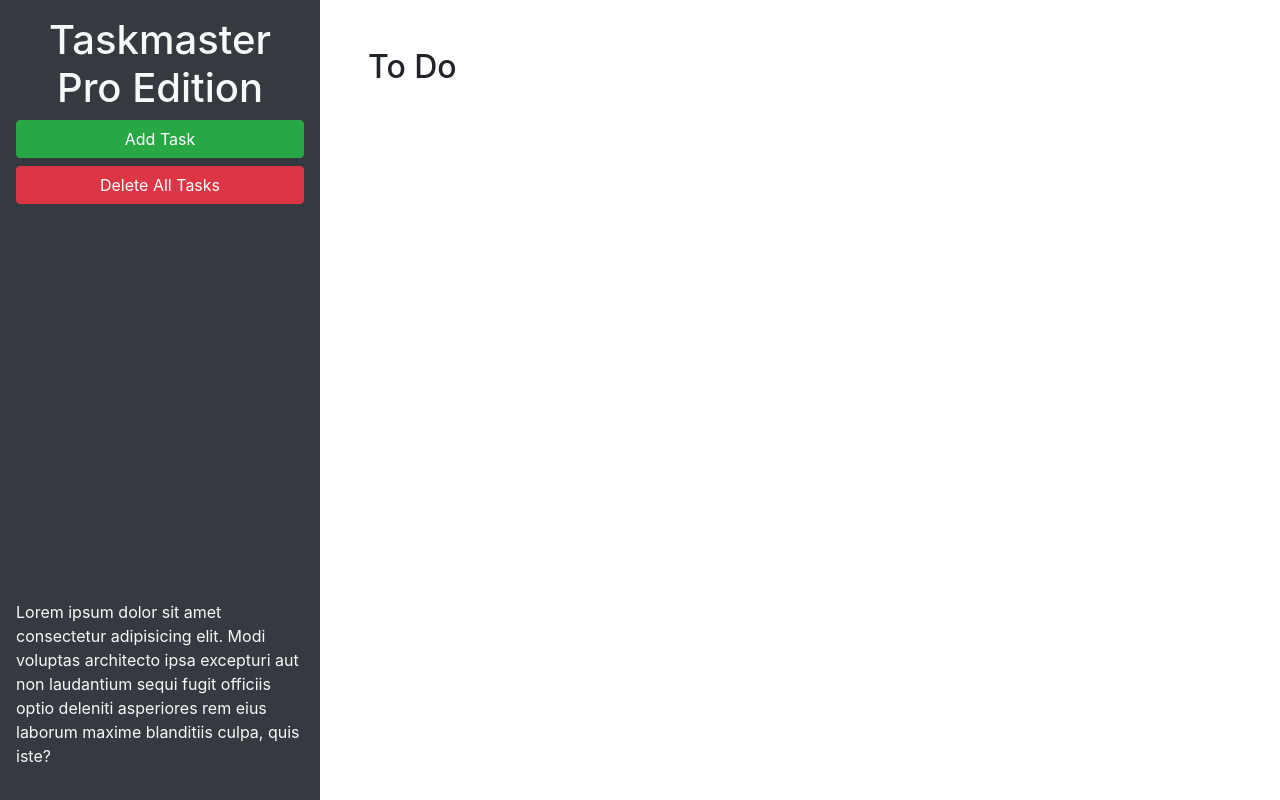
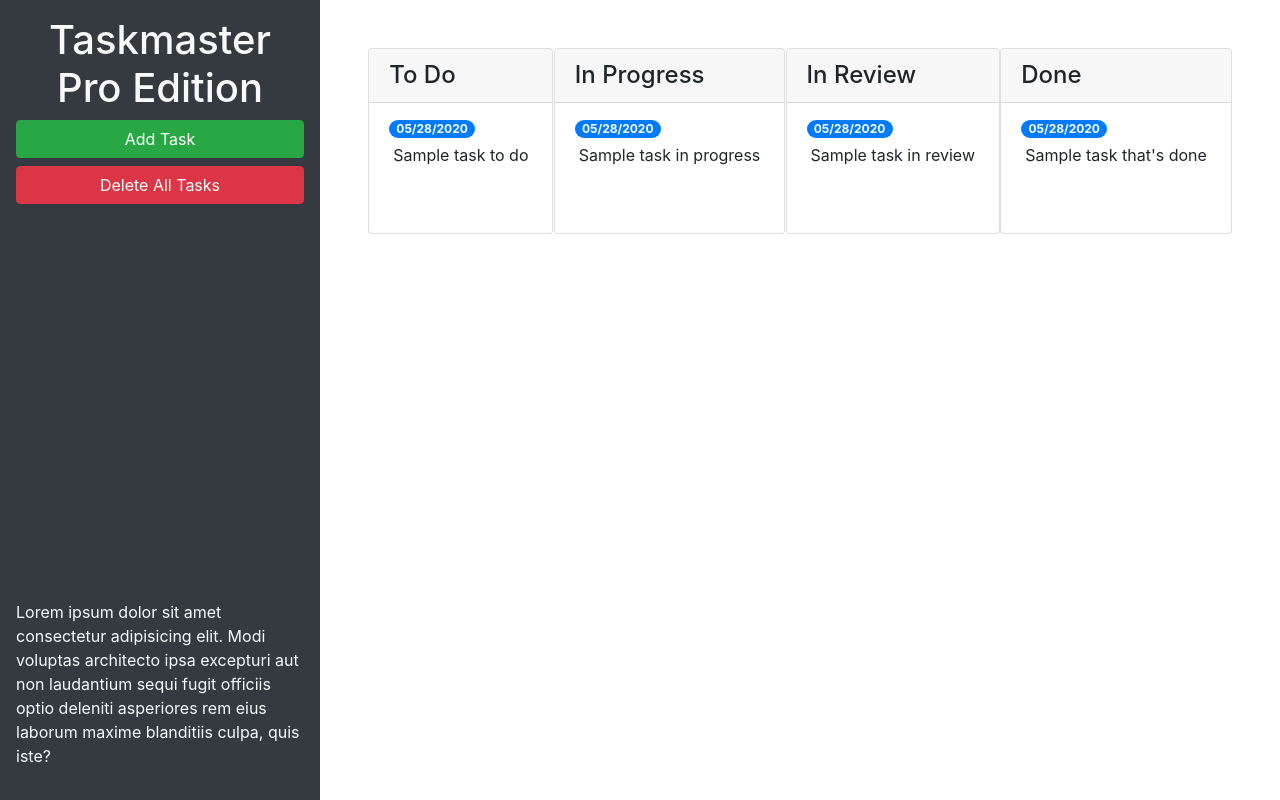
Before and after one commit to anthonypotts/taskmaster-pro, a plain HTML site: page index.html in a window 1280 px wide. Drawn offline with nearby package versions, Linux system fonts and the light colour scheme.

Commit message:
added bootstrap

```diff
--- a/index.html
+++ b/index.html
@@ -18,15 +18,64 @@
       <button id="create-task" class="btn btn-block btn-success" data-toggle="modal" data-target="#task-form-modal">Add
         Task</button>
       <button id="remove-tasks" class="btn btn-block btn-danger">Delete All Tasks</button>
-      <p class="mt-auto">Lorem ipsum dolor sit amet consectetur adipisicing elit. Modi voluptas architecto ipsa
-        excepturi aut non
+      <p class="mt-auto">Lorem ipsum dolor sit amet consectetur adipisicing elit. Modi voluptas architecto ipsa excepturi aut non
         laudantium sequi fugit officiis optio deleniti asperiores rem eius laborum maxime blanditiis culpa, quis iste?
       </p>
     </header>
     <main class="col-12 col-lg-9">
-      <div class="m-5">
-        <h2>To Do</h2>
-        <ul id="list-toDo" class="list-group"> </ul>
+      <div class="m-5 row justify-content-around">
+        <!--To-do start-->
+        <div class="card">
+          <h4 class="card-header">
+            To Do
+          </h4>
+          <ul id="list-toDo" class="list-group list-group-flush">
+            <li class="list-group-item">
+              <span class="badge badge-primary badge-pill">05/28/2020</span>
+              <p class="m-1">Sample task to do</p>
+            </li>
+          </ul>
+        </div>
+        <!--To-do end-->
+        <!--In Progress start-->
+        <div class="card">
+          <h4 class="card-header">
+            In Progress
+          </h4>
+          <ul id="list-inProgress" class="list-group list-group-flush">
+            <li class="list-group-item">
+              <span class="badge badge-primary badge-pill">05/28/2020</span>
+              <p class="m-1">Sample task in progress</p>
+            </li>
+          </ul>
+        </div>
+        <!--In Progress end-->
+        <!-- in review start -->
+        <div class="card">
+          <h4 class="card-header">
+            In Review
+          </h4>
+          <ul id="list-inReview" class="list-group list-group-flush">
+            <li class="list-group-item">
+              <span class="badge badge-primary badge-pill">05/28/2020</span>
+              <p class="m-1">Sample task in review</p>
+            </li>
+          </ul>
+        </div>
+        <!-- in review end -->
+        <!-- done start -->
+        <div class="card">
+          <h4 class="card-header">
+            Done
+          </h4>
+          <ul id="list-done" class="list-group list-group-flush">
+            <li class="list-group-item">
+              <span class="badge badge-primary badge-pill">05/28/2020</span>
+              <p class="m-1">Sample task that's done</p>
+            </li>
+          </ul>
+        </div>
+        <!-- done end -->
       </div>
     </main>
   </div>
@@ -46,11 +95,11 @@
           <form>
             <div class="form-group">
               <label for="modalTaskDescription">Task description</label>
-              <textarea id="modalTaskDescription" rows="3"></textarea>
+              <textarea id="modalTaskDescription" rows="3" class="form-control"></textarea>
             </div>
             <div class="form-group">
               <label for="modalDueDate">Due date</label>
-              <input type="text" id="modalDueDate" placeholder="mm/dd/yyyy" autocomplete="off" />
+              <input type="text" class="form-control" id="modalDueDate" placeholder="mm/dd/yyyy" autocomplete="off" />
             </div>
           </form>
         </div>
```
